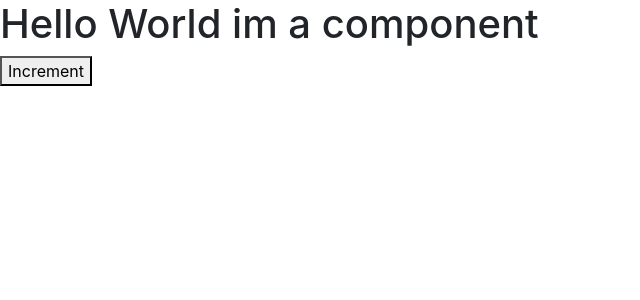
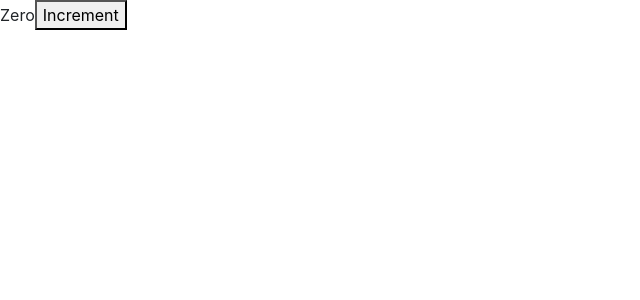
Before and after one commit to gerrymcdonnell/counter-app, a React (Create React App) app: page / in a window 1280 px wide. Shown: the top 300 px of the page, without its empty margins (0-640 px from the left). Built offline with nearby package versions, Linux system fonts and the light colour scheme.

Commit message:
added method to component

```diff
--- a/src/components/counter.jsx
+++ b/src/components/counter.jsx
@@ -11,14 +11,22 @@ import React, { Component } from "react";
 
 // type cc for this shortcut
 class Counter extends Component {
+  //state object that contaisn data the component needs
+  state = {
+    count: 0
+  };
   render() {
     return (
       <React.Fragment>
-        <h1>Hello World im a component</h1>
+        <span>{this.formatCount()}</span>
         <button>Increment</button>
       </React.Fragment>
     );
   }
+
+  formatCount() {
+    return this.state.count === 0 ? "Zero" : this.state.count;
+  }
 }
 
 export default Counter;
```
